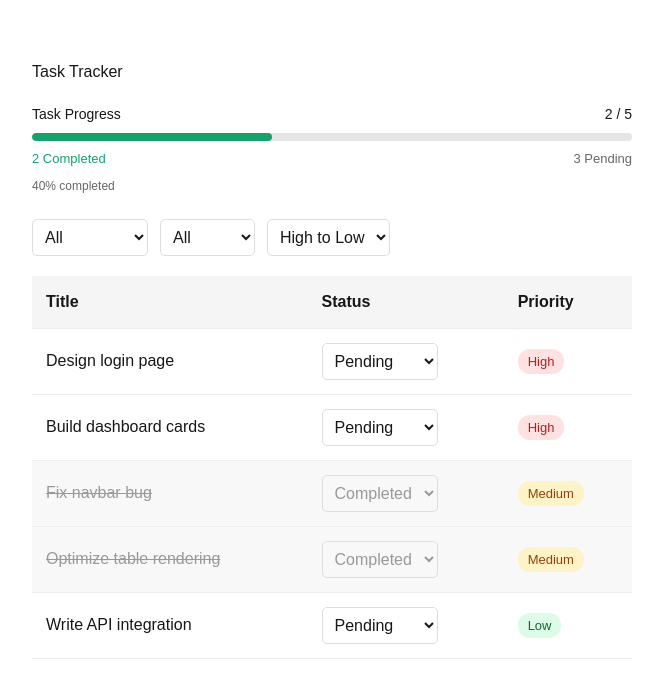
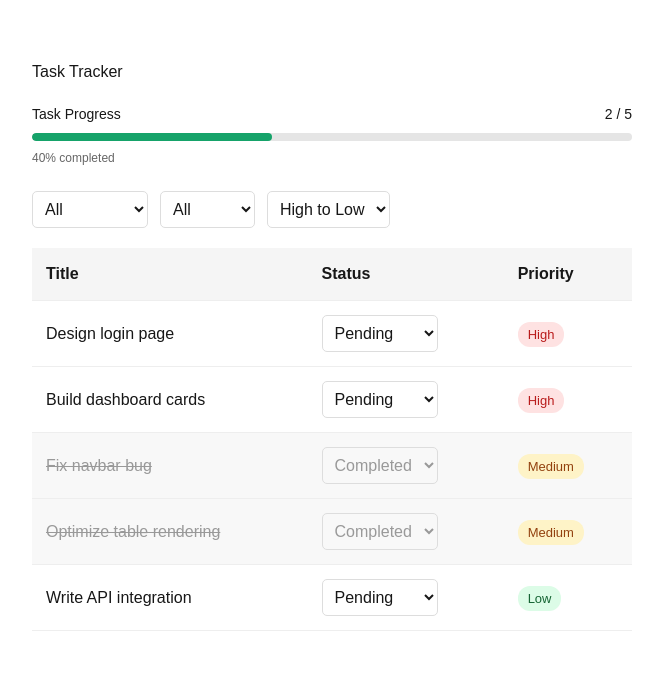
Before and after one commit to BBSIMRA/task-tracker, a Next.js app: page /tasks in a window 1280 px wide. Shown: the top 698 px of the page, without its empty margins (308-971 px from the left). Built offline with nearby package versions, Linux system fonts and the light colour scheme.

Commit message:
Simplified ux

```diff
--- a/app/tasks/page.tsx
+++ b/app/tasks/page.tsx
@@ -83,8 +83,6 @@ export default function TasksPage() {
       });
   }, [tasks, statusFilter, priorityFilter, sortOrder]);
 
-  const pendingCount = tasks.filter((task) => task.status === "Pending").length;
-
   const completedCount = tasks.filter(
     (task) => task.status === "Completed",
   ).length;
@@ -113,12 +111,6 @@ export default function TasksPage() {
             aria-valuemax={100}
           >
             <div className="progress-fill" style={{ width: `${progress}%` }} />
-          </div>
-
-          <div className="progress-labels">
-            <span className="completed-label">{completedCount} Completed</span>
-
-            <span className="pending-label">{pendingCount} Pending</span>
           </div>
 
           <p className="progress-text">{progress}% completed</p>
```
